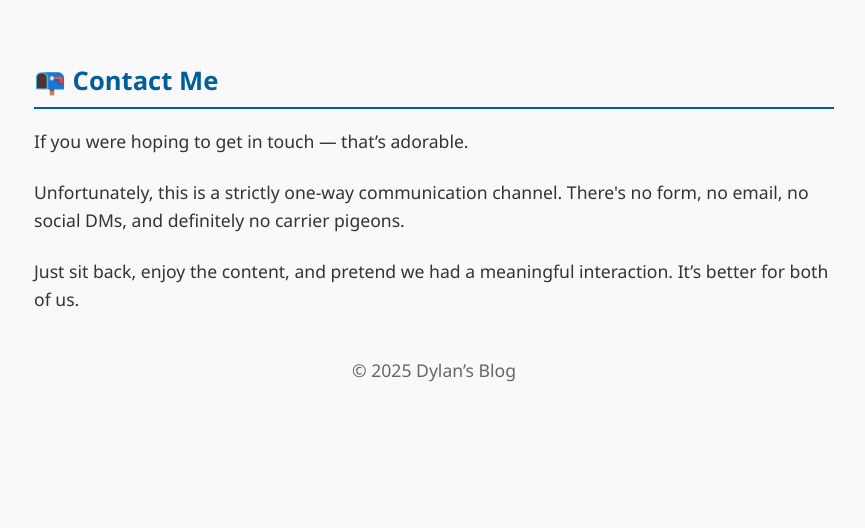
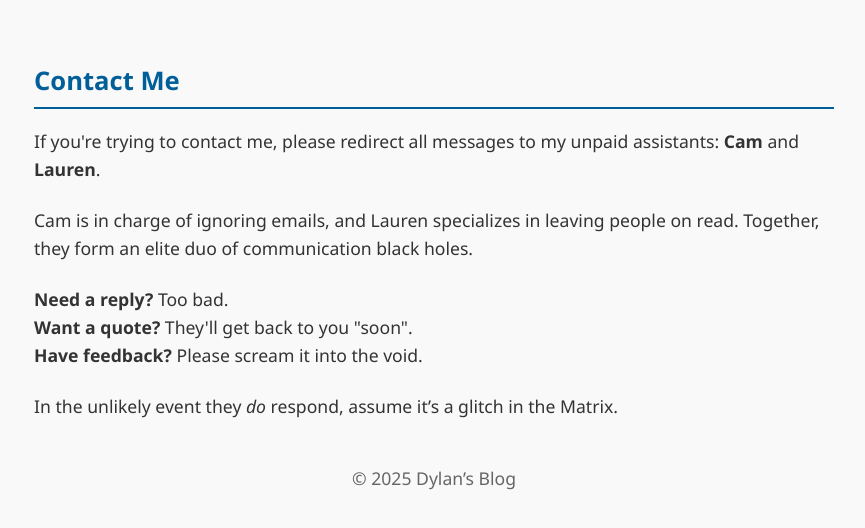
Before and after one commit to Dylan-Watt/dylan-watt.github.io, a plain HTML site: page contact-me.html in a window 1280 px wide. Shown: the part 94-622 px from the top of the page, without its empty margins (206-1071 px from the left). Drawn offline with Linux system fonts and the light colour scheme.

Commit message:
contact me updated

```diff
--- a/contact-me.html
+++ b/contact-me.html
@@ -13,10 +13,16 @@
   </header>
 
   <main>
-  <h3>📭 Contact Me</h3>
-<p>If you were hoping to get in touch — that’s adorable.</p>
-<p>Unfortunately, this is a strictly one-way communication channel. There's no form, no email, no social DMs, and definitely no carrier pigeons. </p>
-<p>Just sit back, enjoy the content, and pretend we had a meaningful interaction. It’s better for both of us.</p>
+ <h3>Contact Me</h3>
+<p>If you're trying to contact me, please redirect all messages to my unpaid assistants: <strong>Cam</strong> and <strong>Lauren</strong>.</p>
+
+<p>Cam is in charge of ignoring emails, and Lauren specializes in leaving people on read. Together, they form an elite duo of communication black holes.</p>
+
+<p><strong>Need a reply?</strong> Too bad.<br>
+<strong>Want a quote?</strong> They'll get back to you "soon".<br>
+<strong>Have feedback?</strong> Please scream it into the void.</p>
+
+<p>In the unlikely event they <em>do</em> respond, assume it’s a glitch in the Matrix.</p>
   </main>
 
 </body>
```
